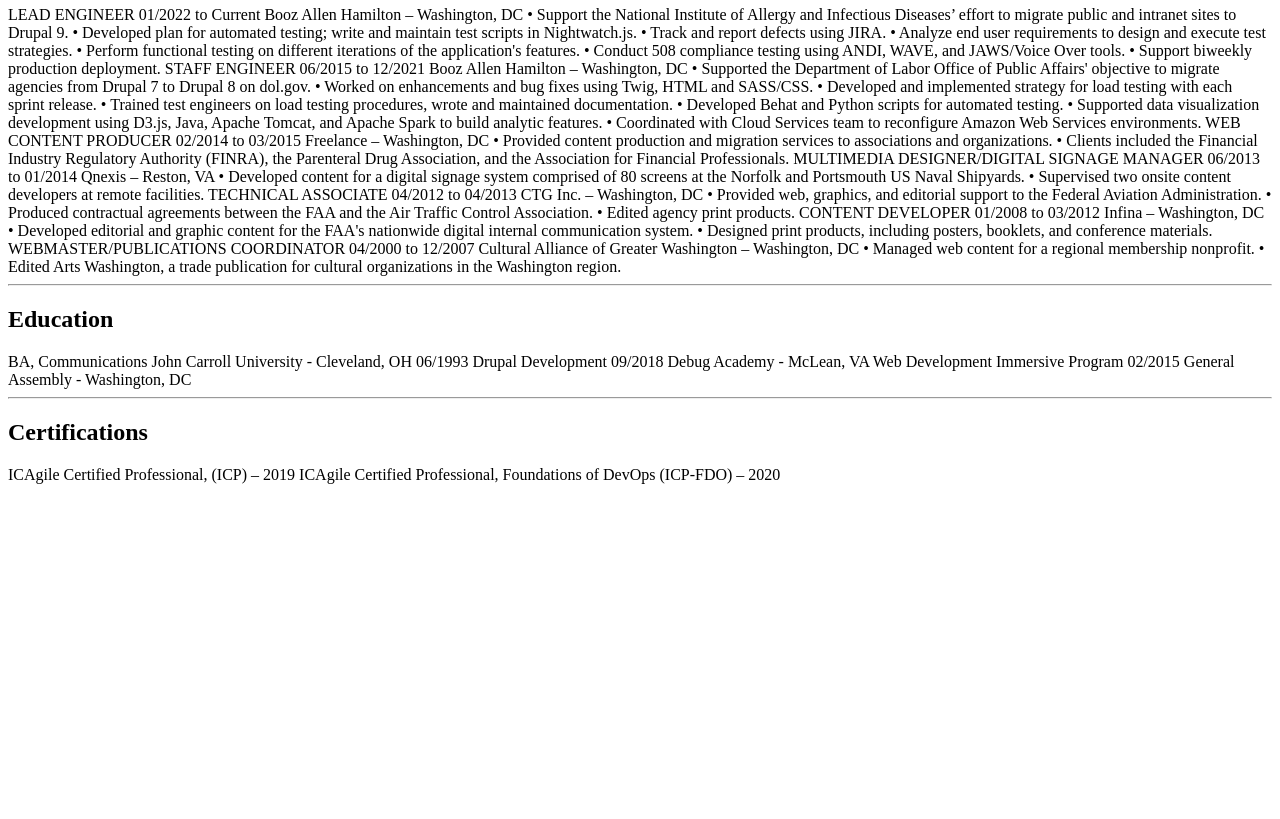
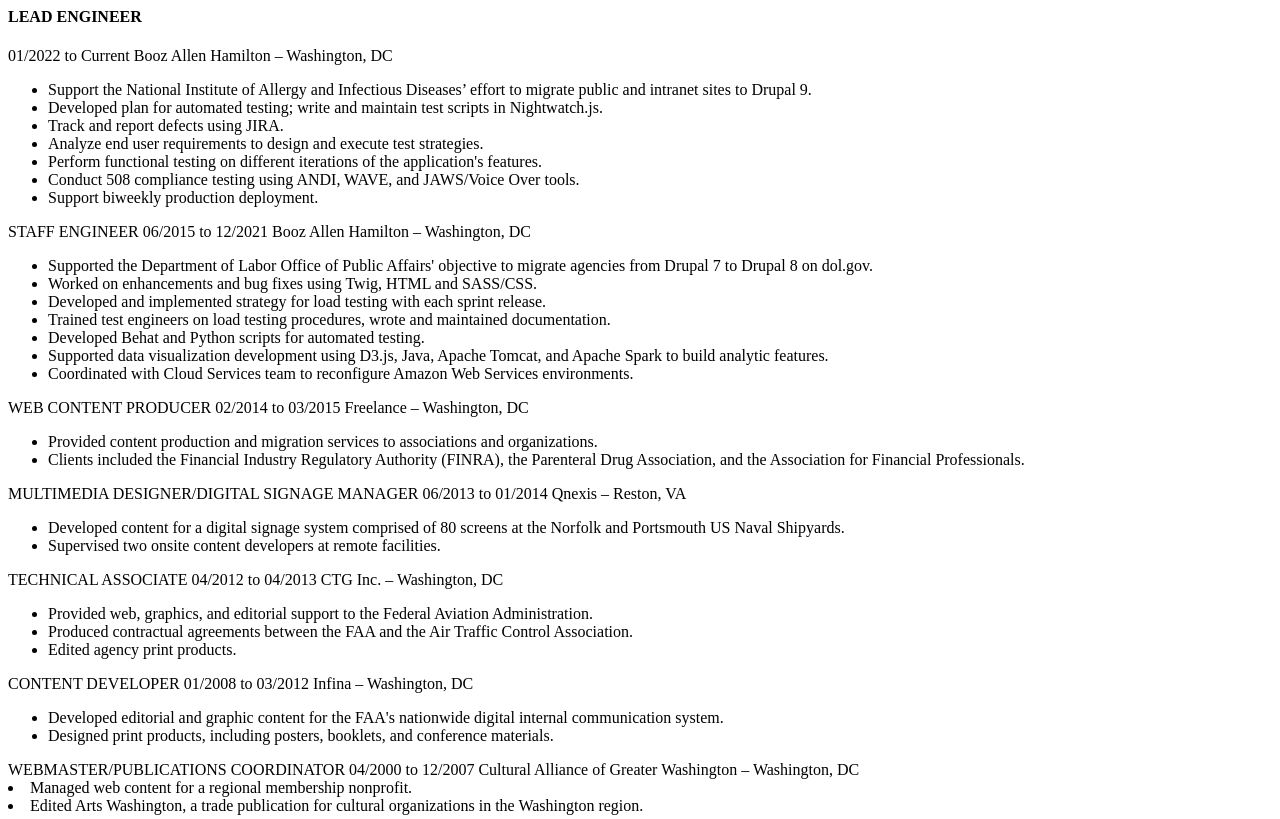
Before and after one commit to rebeccamills/resume, a plain HTML site: page index.html in a window 1280 px wide. Shown: the part 500-1319 px from the top of the page. Before the commit the page ends 992 px from the top, so only its background shows below. Drawn offline with Linux system fonts and the light colour scheme.

Commit message:
Add files via upload

```diff
--- a/index.html
+++ b/index.html
@@ -25,50 +25,66 @@
     </ul>
     <hr>
     <h2> Work Experience</h2>
-    LEAD ENGINEER 	 01/2022 to Current
-Booz Allen Hamilton – Washington, DC
-•	Support the National Institute of Allergy and Infectious Diseases’ effort to migrate public and intranet sites to Drupal 9.
-•	Developed plan for automated testing; write and maintain test scripts in Nightwatch.js.
-•	Track and report defects using JIRA.
-•	Analyze end user requirements to design and execute test strategies.
-•	Perform functional testing on different iterations of the application's features.
-•	Conduct 508 compliance testing using ANDI, WAVE, and JAWS/Voice Over tools.
-•	Support biweekly production deployment.
+    <h4>LEAD ENGINEER</h4> 	01/2022 to Current
+Booz Allen Hamilton – Washington, DC<br>
+<ul>
+    <li>Support the National Institute of Allergy and Infectious Diseases’ effort to migrate public and intranet sites to Drupal 9. </li>
+	<li>Developed plan for automated testing; write and maintain test scripts in Nightwatch.js.</li>
+	<li>Track and report defects using JIRA.</li>
+	<li>Analyze end user requirements to design and execute test strategies.</li>
+	<li>Perform functional testing on different iterations of the application's features.</li>
+	<li>Conduct 508 compliance testing using ANDI, WAVE, and JAWS/Voice Over tools.</li>
+	<li>Support biweekly production deployment.</li>
+</ul>
+
 
 
 
 STAFF ENGINEER 	06/2015 to 12/2021
 Booz Allen Hamilton – Washington, DC
-•	Supported the Department of Labor Office of Public Affairs' objective to migrate agencies from Drupal 7 to Drupal 8 on dol.gov.
-•	Worked on enhancements and bug fixes using Twig, HTML and SASS/CSS.
-•	Developed and implemented strategy for load testing with each sprint release.
-•	Trained test engineers on load testing procedures, wrote and maintained documentation.
-•	Developed Behat and Python scripts for automated testing.
-•	Supported data visualization development using D3.js, Java, Apache Tomcat, and Apache Spark to build analytic features.
-•	Coordinated with Cloud Services team to reconfigure Amazon Web Services environments.
+<ul>
+    <li>Supported the Department of Labor Office of Public Affairs' objective to migrate agencies from Drupal 7 to Drupal 8 on dol.gov.</li>
+    <li>Worked on enhancements and bug fixes using Twig, HTML and SASS/CSS.</li>
+    <li>Developed and implemented strategy for load testing with each sprint release.</li>
+    <li>Trained test engineers on load testing procedures, wrote and maintained documentation.</li>
+    <li>Developed Behat and Python scripts for automated testing.</li>
+    <li>Supported data visualization development using D3.js, Java, Apache Tomcat, and Apache Spark to build analytic features.</li>
+    <li>Coordinated with Cloud Services team to reconfigure Amazon Web Services environments.</li>
+</ul>
+
 WEB CONTENT PRODUCER 	 02/2014 to 03/2015
 Freelance – Washington, DC
-•	Provided content production and migration services to associations and organizations.
-•	Clients included the Financial Industry Regulatory Authority (FINRA), the Parenteral Drug Association, and the Association for Financial Professionals.
+<ul>
+<li>Provided content production and migration services to associations and organizations.</li>
+<li>Clients included the Financial Industry Regulatory Authority (FINRA), the Parenteral Drug Association, and the Association for Financial Professionals.</li>
+</ul>
+
 MULTIMEDIA DESIGNER/DIGITAL SIGNAGE MANAGER 	 06/2013 to 01/2014
 Qnexis – Reston, VA
-•	Developed content for a digital signage system comprised of 80 screens at the Norfolk and Portsmouth US Naval Shipyards.
-•	Supervised two onsite content developers at remote facilities.
+<ul>
+<li>Developed content for a digital signage system comprised of 80 screens at the Norfolk and Portsmouth US Naval Shipyards.</li>
+<li>Supervised two onsite content developers at remote facilities.</li>
+</ul>
+
 TECHNICAL ASSOCIATE 	 04/2012 to 04/2013
 CTG Inc. – Washington, DC
-•	Provided web, graphics, and editorial support to the Federal Aviation Administration.
-•	Produced contractual agreements between the FAA and the Air Traffic Control Association.
-•	Edited agency print products.
+<ul>
+<li>Provided web, graphics, and editorial support to the Federal Aviation Administration.</li>
+<li>Produced contractual agreements between the FAA and the Air Traffic Control Association.</li>
+<li>Edited agency print products.</li>
+</ul>
+
 CONTENT DEVELOPER 	 01/2008 to 03/2012
 Infina – Washington, DC
-•	Developed editorial and graphic content for the FAA's nationwide digital internal communication system.
-•	Designed print products, including posters, booklets, and conference materials.
-
+<ul>
+<li>Developed editorial and graphic content for the FAA's nationwide digital internal communication system.</li>
+<li>Designed print products, including posters, booklets, and conference materials.</li>
+</ul>
 
 WEBMASTER/PUBLICATIONS COORDINATOR 	 04/2000 to 12/2007
 Cultural Alliance of Greater Washington – Washington, DC
-•	Managed web content for a regional membership nonprofit.
-•	Edited Arts Washington, a trade publication for cultural organizations in the Washington region.
+<li>Managed web content for a regional membership nonprofit.</li>
+<li>Edited Arts Washington, a trade publication for cultural organizations in the Washington region.</li>
 <hr>
 <h2>Education</h2>
 BA, Communications
```
